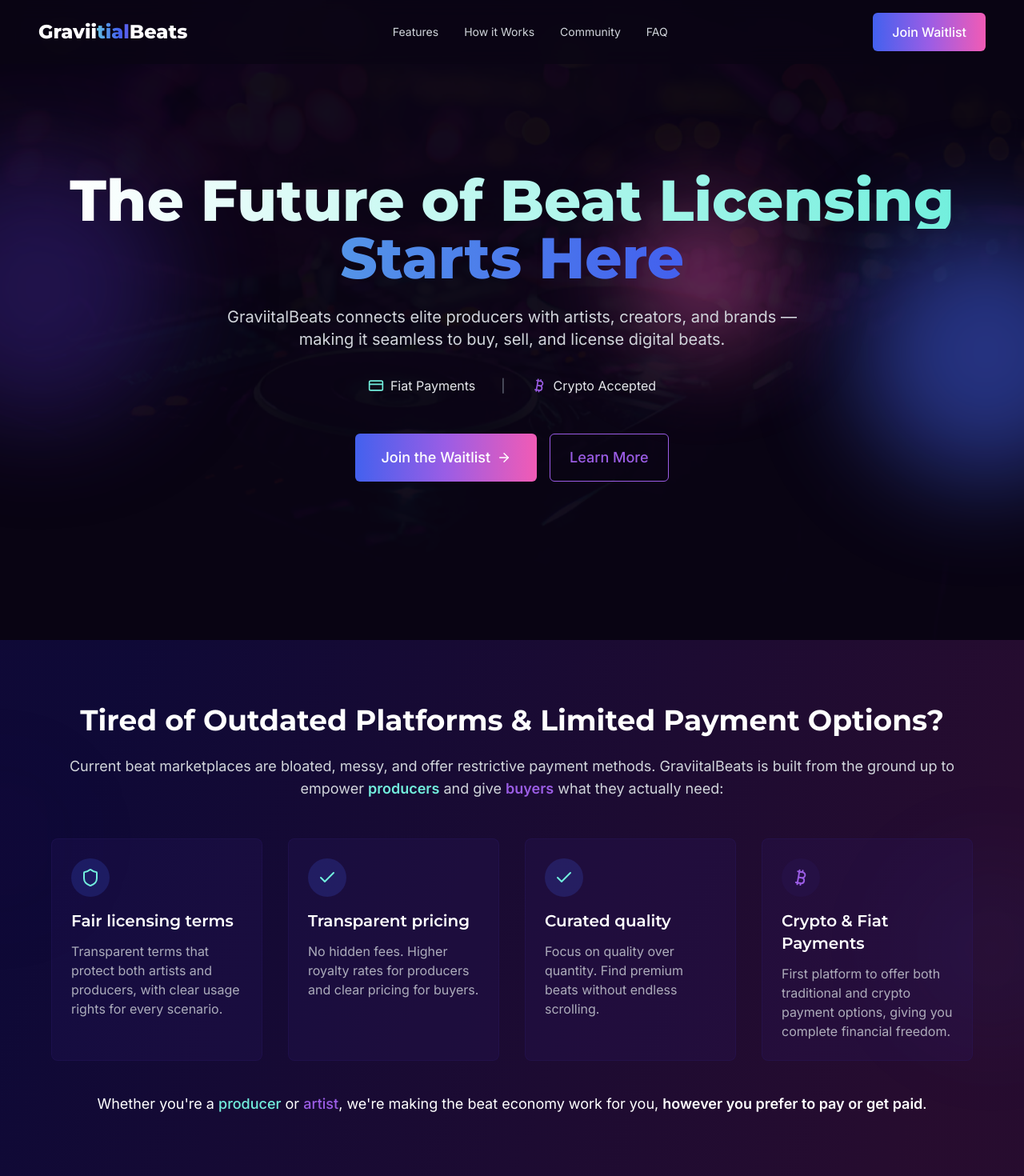
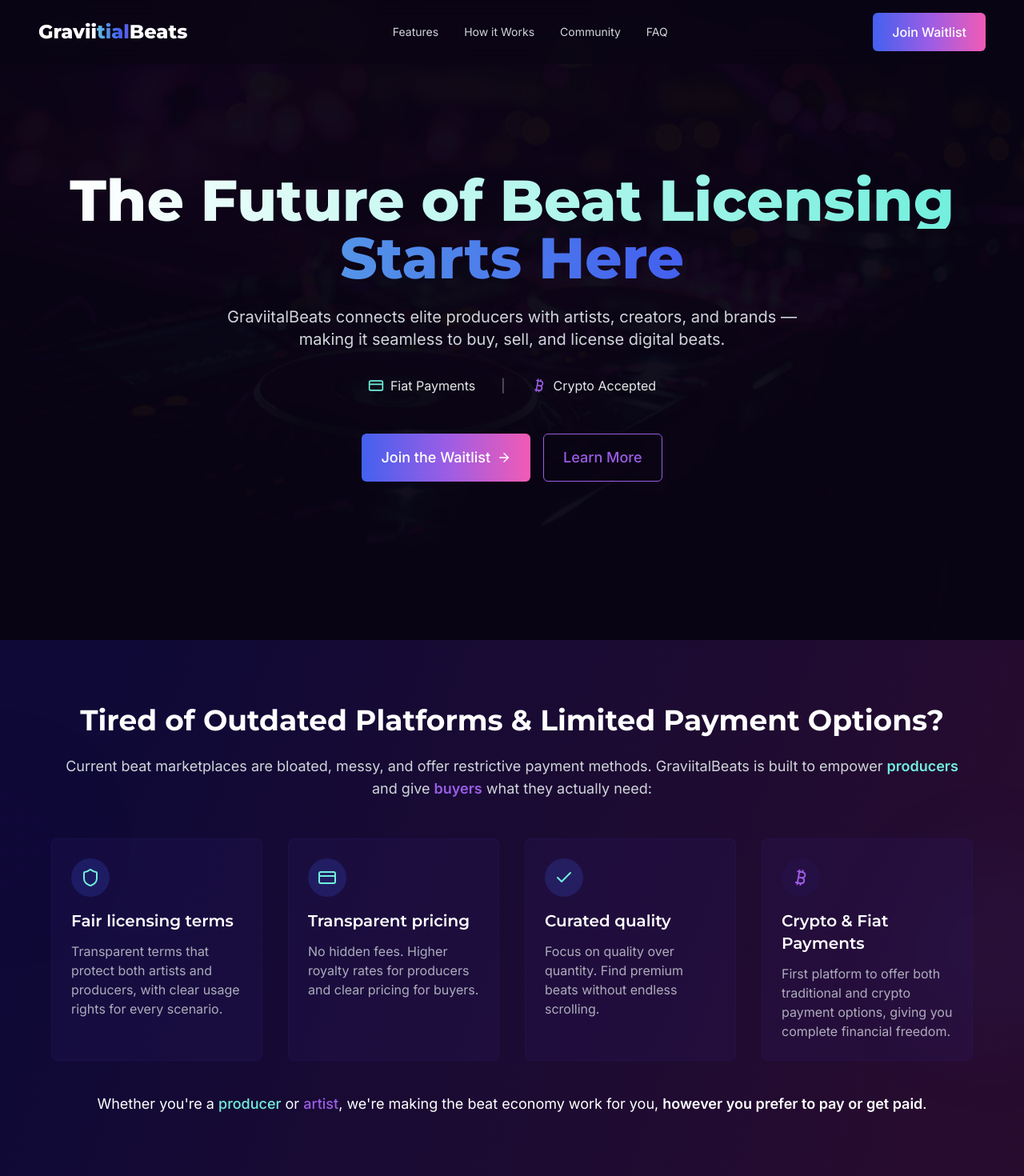
Before and after one commit to Haywhyoh/GraviitalBeats_landing, a React (Vite) app: page / in a window 1280 px wide. Shown: the top 1470 px of the page at 80% size. Built offline with nearby package versions, Linux system fonts and the light colour scheme.

Commit message:
refactor components for improved styling and accessibility

```diff
--- a/src/components/Button.tsx
+++ b/src/components/Button.tsx
@@ -17,7 +17,7 @@ const Button: React.FC<ButtonProps> = ({
   return (
     <button
       className={cn(
-        "px-6 py-3 font-medium rounded-md transition-all duration-200 flex items-center justify-center gap-2",
+        "px-3 lg:px-6 py-3 font-medium  rounded-md transition-all duration-200 flex items-center justify-center gap-2",
         variant === 'default' && "bg-graviital-purple text-white hover:bg-graviital-purple/90",
         variant === 'outline' && "border border-graviital-purple-light text-graviital-purple-light hover:bg-graviital-purple-light/10",
         variant === 'gradient' && "bg-gradient-to-r from-graviital-blue via-graviital-purple-light to-graviital-accent text-white hover:shadow-lg hover:shadow-graviital-purple/20",
--- a/src/components/HeroSection.tsx
+++ b/src/components/HeroSection.tsx
@@ -20,7 +20,7 @@ const HeroSection: React.FC = () => {
       </div>
 
       {/* Background Elements */}
-      <div
+      {/* <div
         className="absolute inset-0 overflow-hidden z-1"
         onMouseEnter={() => setIsHovered(true)}
         onMouseLeave={() => setIsHovered(false)}
@@ -42,7 +42,7 @@ const HeroSection: React.FC = () => {
             transition: 'transform 1.2s ease-in-out'
           }}
         ></div>
-      </div>
+      </div> */}
 
       <div className="container mx-auto relative z-10 px-4">
         <div className="max-w-6xl mx-auto text-center">
--- a/src/components/ProblemSolutionSection.tsx
+++ b/src/components/ProblemSolutionSection.tsx
@@ -79,7 +79,7 @@ const ProblemSolutionSection: React.FC = () => {
             className="text-lg text-gray-300 mb-12 text-center animate-fade-in"
             style={{ animationDelay: "0.4s" }}
           >
-            Current beat marketplaces are bloated, messy, and offer restrictive payment methods. GraviitalBeats is built from the ground up to empower <span className="text-graviital-blue-light font-semibold">producers</span> and give <span className="text-graviital-purple-light font-semibold">buyers</span> what they actually need:
+            Current beat marketplaces are bloated, messy, and offer restrictive payment methods. GraviitalBeats is built to empower <span className="text-graviital-blue-light font-semibold">producers</span> and give <span className="text-graviital-purple-light font-semibold">buyers</span> what they actually need:
           </p>
 
           <div className="grid md:grid-cols-2 lg:grid-cols-4 gap-8">
@@ -93,7 +93,7 @@ const ProblemSolutionSection: React.FC = () => {
             />
 
             <FeatureCard
-              icon={Check}
+              icon={CreditCard}
               iconColor="text-graviital-blue-light"
               iconBgColor="bg-graviital-blue/20"
               title="Transparent pricing"
--- a/src/components/WaitlistFormModal.tsx
+++ b/src/components/WaitlistFormModal.tsx
@@ -63,7 +63,7 @@ const WaitlistFormModal: React.FC<WaitlistFormModalProps> = ({
       <DialogTrigger asChild>
         {trigger}
       </DialogTrigger>
-      <DialogContent className="sm:max-w-[600px] bg-graviital-dark border-graviital-blue/30 text-white animate-dialog-content">
+      <DialogContent className="sm:max-w-[600px] md:max-w-[700px] bg-graviital-dark border-graviital-blue/30 text-white animate-dialog-content">
         <div className="grid grid-cols-1 md:grid-cols-2 gap-6">
           <div className="hidden md:block">
             <div className="relative h-full w-full overflow-hidden rounded-l-lg">
```
